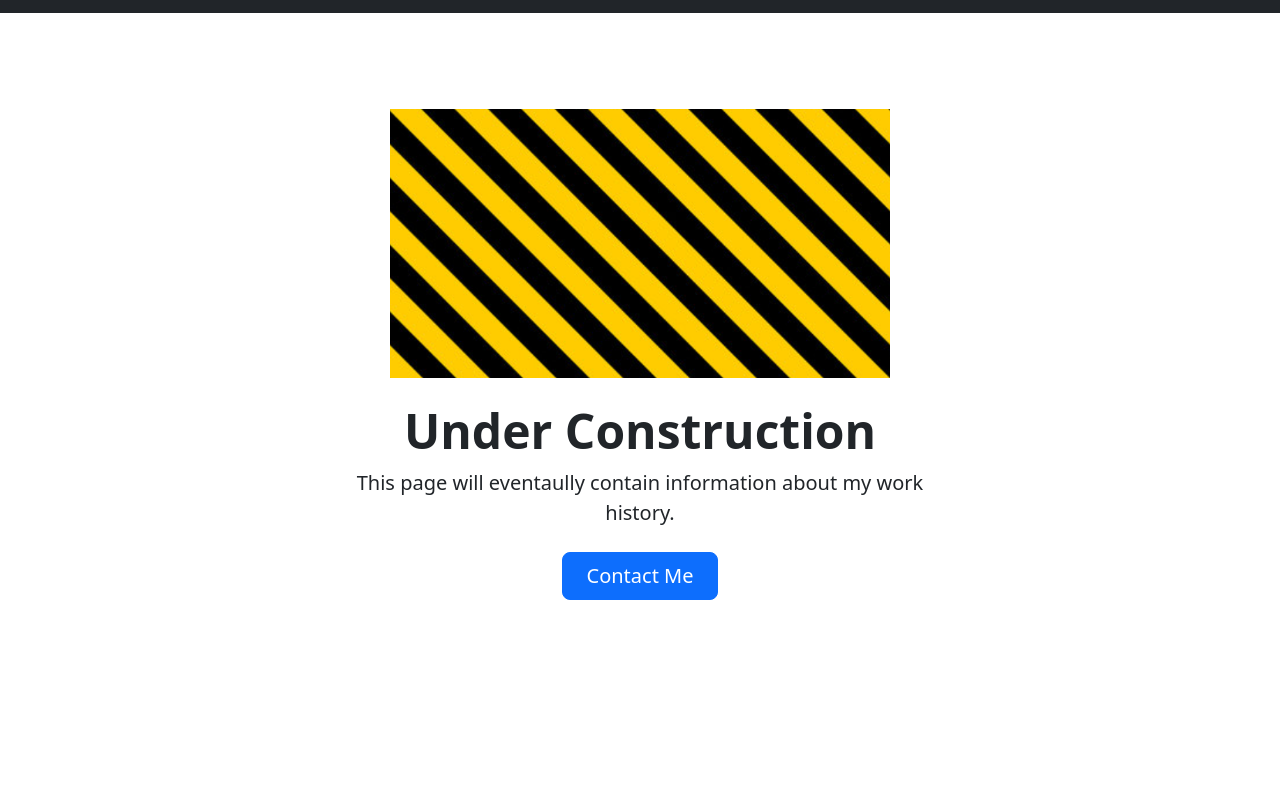
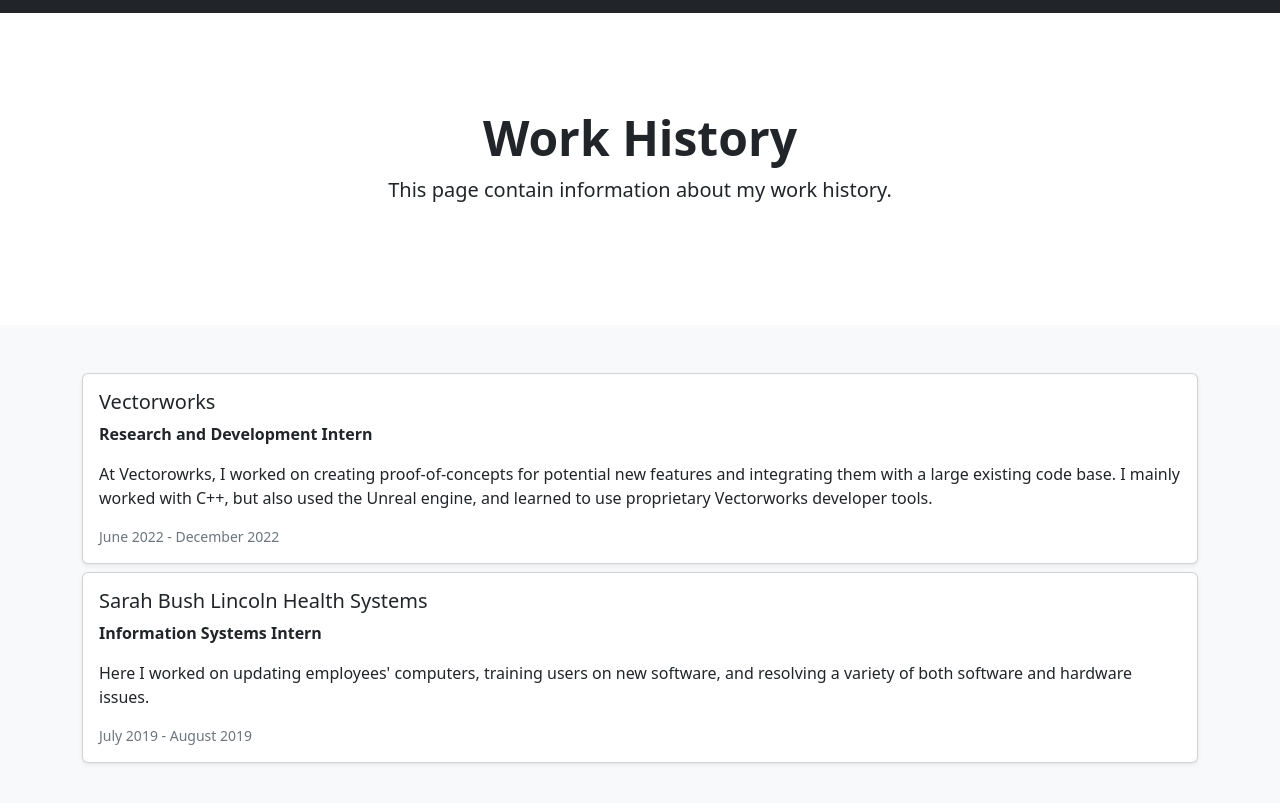
Before and after one commit to DrewWarner/DrewWarner.github.io, a plain HTML site: page workHistory.html in a window 1280 px wide. Shown: the part 59-862 px from the top of the page. Before the commit the page ends 800 px from the top, so only its background shows below. Drawn offline with nearby package versions, Linux system fonts and the light colour scheme.

Commit message:
Updated education, work history, and projects.
Added all content to Work History and Education pages.
Added most recent project to projects page.

```diff
--- a/workHistory.html
+++ b/workHistory.html
@@ -38,13 +38,45 @@
       </header>
 
       <div class="px-4 py-5 my-5 text-center">
-        <img class="d-block mx-auto mb-4" src="images/under_construction.PNG" alt="" width="500">
-        <h1 class="display-5 fw-bold">Under Construction</h1>
+        <h1 class="display-5 fw-bold">Work History</h1>
         <div class="col-lg-6 mx-auto">
-          <p class="lead mb-4">This page will eventaully contain information about my work history.</p>
-          <div class="d-grid gap-2 d-sm-flex justify-content-sm-center">
-            <a class="btn btn-primary btn-lg px-4 gap-3" href="contactMe.html" role="button">Contact Me</a>
+          <p class="lead mb-4">This page contain information about my work history.</p>
+        </div>
+      </div>
+
+      <div class="album py-5 bg-light">
+        <div class="container">
+
+          <div class="row">
+            <div class="col">
+              <div class="card shadow-sm">
+                <div class="card-body">
+                  <h5 class="card-title">Vectorworks</h5>
+                  <p><b>Research and Development Intern</b></p>
+                  <p class="card-text">At Vectorowrks, I worked on creating proof-of-concepts for potential new features and integrating them with a large existing code base. I mainly worked with C++, but also used the Unreal engine, and learned to use proprietary Vectorworks developer tools.</p>
+                  <div class="d-flex justify-content-between align-items-center">
+                    <small class="text-muted">June 2022 - December 2022</small>
+                  </div>
+                </div>
+              </div>
+            </div>
           </div>
+
+          <div class="row mt-2">
+            <div class="col">
+              <div class="card shadow-sm">
+                <div class="card-body">
+                  <h5 class="card-title">Sarah Bush Lincoln Health Systems</h5>
+                  <p><b>Information Systems Intern</b></p>
+                  <p class="card-text">Here I worked on updating employees' computers, training users on new software, and resolving a variety of both software and hardware issues.</p>
+                  <div class="d-flex justify-content-between align-items-center">
+                    <small class="text-muted">July 2019 - August 2019</small>
+                  </div>
+                </div>
+              </div>
+            </div>
+          </div>
+
         </div>
       </div>
 
```
Also changed, not shown: education.html (+36 -5 lines), projects.html (+18 -0 lines), images/Decidious.png (added).
